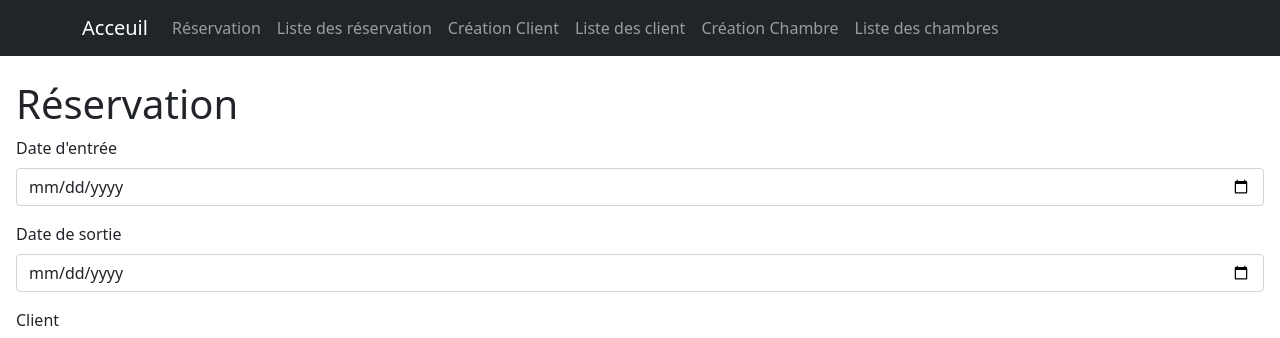
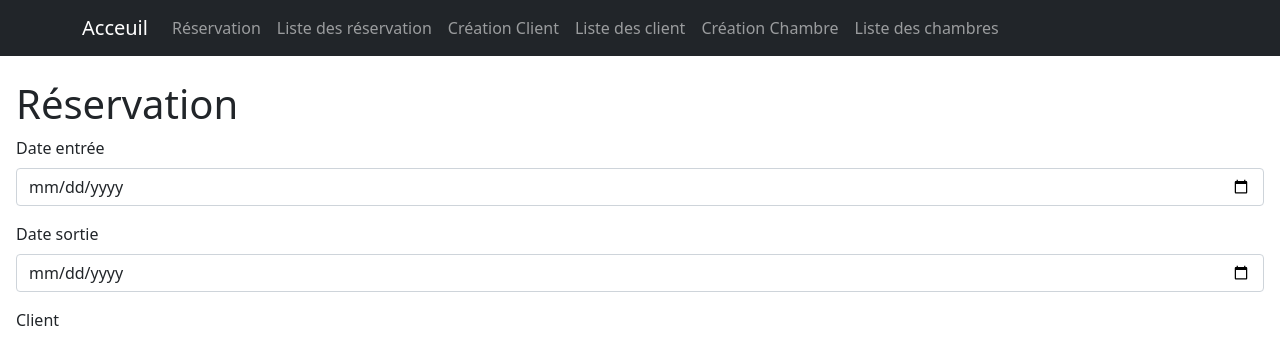
Before and after one commit to tafitahery/hotel-v2, a React (Create React App) app: page /reservation in a window 1280 px wide. Shown: the top 338 px of the page. Built offline with nearby package versions, Linux system fonts and the light colour scheme; data requests are answered from the project's data file.

Commit message:
modification page Reservation (Input)

```diff
--- a/src/components/Input/index.jsx
+++ b/src/components/Input/index.jsx
@@ -1,15 +1,18 @@
 import React from 'react';
 import { Form } from 'react-bootstrap';
 
-const Input = ({ type, label, value, setValue }) => {
+const Input = ({ type, label, min, max, value, setValue }) => {
   const capitalLabel = label[0].toUpperCase() + label.slice(1);
+  const id = label.split(' ').join('-');
 
   return (
-    <Form.Group className="mb-3" controlId={label}>
+    <Form.Group className="mb-3" controlId={id}>
       <Form.Label>{capitalLabel}</Form.Label>
       <Form.Control
         type={type}
         placeholder={`Entrer ${label}`}
+        min={min}
+        max={max}
         required
         value={value}
         onChange={(e) => setValue(e.target.value)}
@@ -18,4 +21,9 @@ const Input = ({ type, label, value, setValue }) => {
   );
 };
 
+Input.defaultProps = {
+  min: null,
+  max: null,
+};
+
 export default Input;
--- a/src/pages/Reservation/index.jsx
+++ b/src/pages/Reservation/index.jsx
@@ -1,6 +1,7 @@
 import axios from 'axios';
 import React, { useState, useEffect } from 'react';
 import { Button, Form } from 'react-bootstrap';
+import Input from '../../components/Input';
 
 import { getData } from '../../utils/data';
 
@@ -74,27 +75,21 @@ const Reservation = () => {
     <div className="mt-4 ms-3 me-3">
       <h1>Réservation</h1>
       <Form onSubmit={(e) => handleSubmit(e)}>
-        <Form.Group className="mb-3" controlId="date-in">
-          <Form.Label>Date d'entrée</Form.Label>
-          <Form.Control
+        <Input
           type="date"
+          label="date entrée"
           min={now}
           max={dateOut}
-            required
           value={dateIn}
-            onChange={(e) => setDateIn(e.target.value)}
+          setValue={setDateIn}
         />
-        </Form.Group>
-        <Form.Group className="mb-3" controlId="date-out">
-          <Form.Label>Date de sortie</Form.Label>
-          <Form.Control
+        <Input
           type="date"
+          label="date sortie"
           min={dateIn}
-            required
           value={dateOut}
-            onChange={(e) => setDateOut(e.target.value)}
+          setValue={setDateOut}
         />
-        </Form.Group>
         <Form.Group className="mb-3" controlId="client">
           <Form.Label>Client</Form.Label>
           <Form.Select
```
Lines whose indentation alone changed are shown as unchanged.
